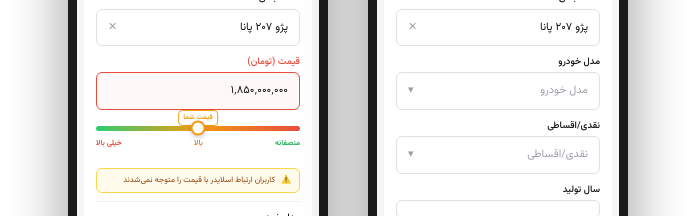
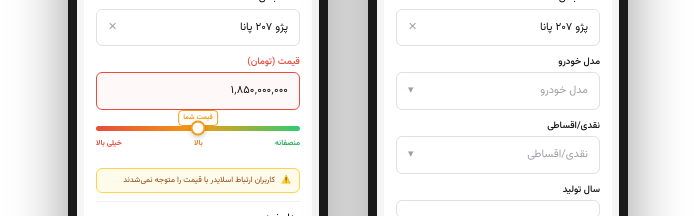
Before and after one commit to u3fiii/my-portfolio, a React (Vite) app: page /case-studies/price-signal in a window 1280 px wide. Shown: the part 5320-5536 px from the top of the page, without its empty margins (292-986 px from the left). Built offline with nearby package versions, Linux system fonts and the light colour scheme; a web font is replaced by a local one.

Commit message:
fix rtl of gradient

```diff
--- a/src/components/case-study/sheypoorListingFormMockup.jsx
+++ b/src/components/case-study/sheypoorListingFormMockup.jsx
@@ -153,7 +153,8 @@
         <div
           className="relative h-[5px] rounded-sm"
           style={{
-            background: "linear-gradient(to right, #2ECC71, #F39C12, #E74C3C)",
+            background:
+              "linear-gradient(to right, #E74C3C 0%, #F39C12 50%, #2ECC71 100%)",
           }}
         >
           <span
```
